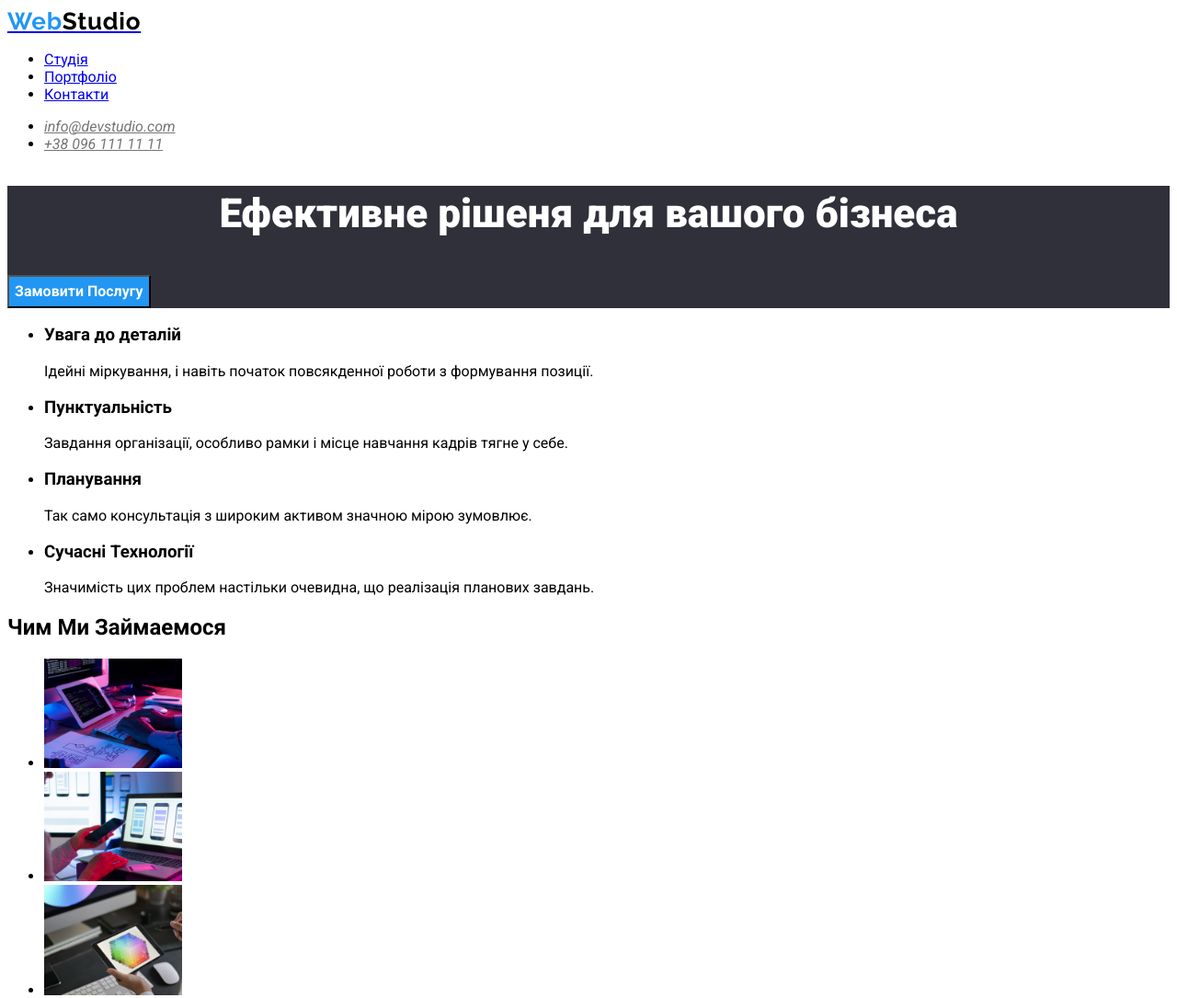
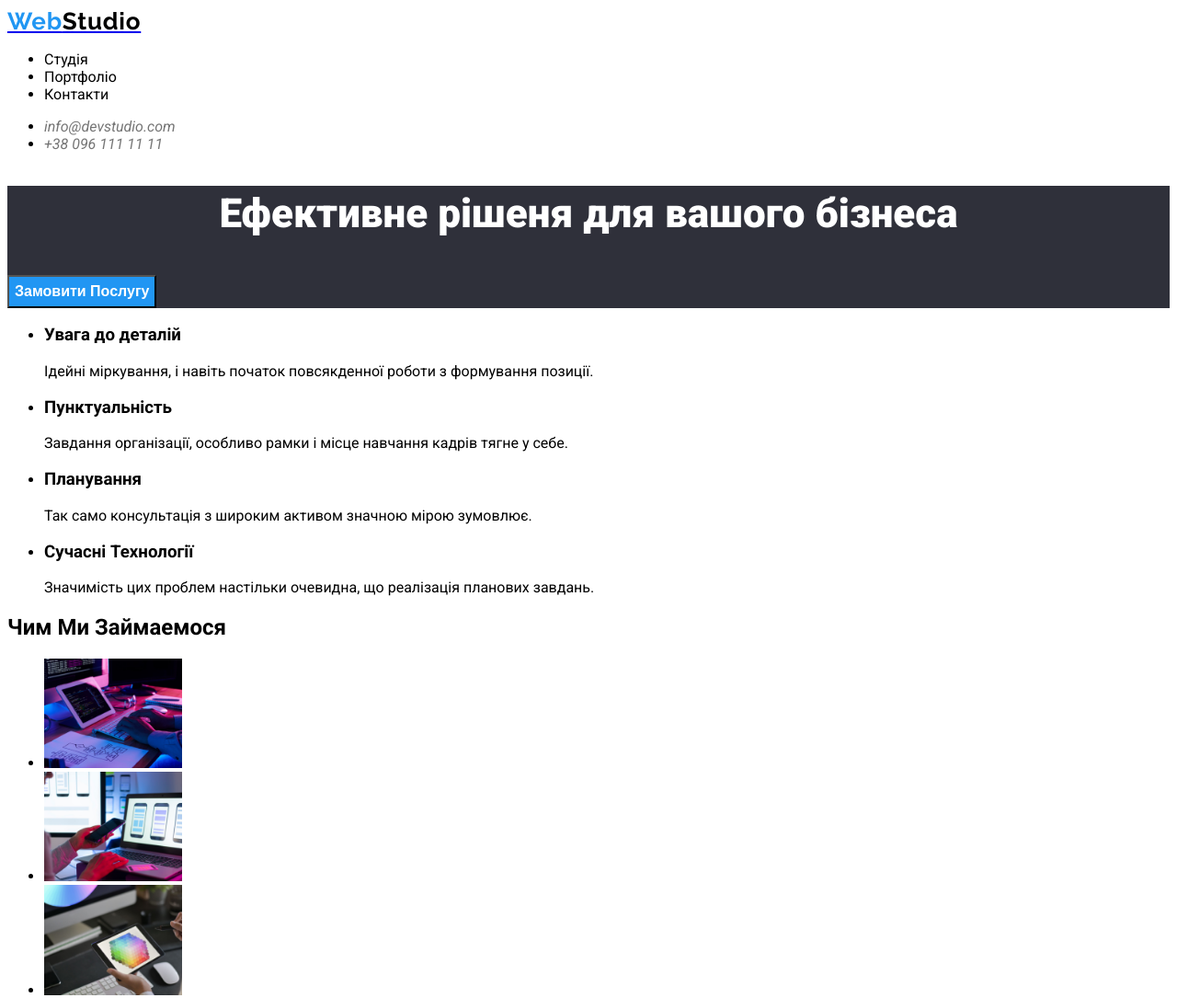
Before and after one commit to FiloVot/HomeWork, a plain HTML site: page index.html in a window 1280 px wide. Shown: the top 1085 px of the page at 92% size. Drawn offline with Linux system fonts and the light colour scheme.

Commit message:
fix fonts link

```diff
--- a/CSS/style.css
+++ b/CSS/style.css
@@ -31,23 +31,19 @@ text-align: left;
 
    .section-button{
        background-color: var(--secondary-color);
-       font-family: "Roboto", serif;
    }
 
    .section-team {
        background-color: var(--background-color);
-       font-family: "Roboto", serif;
    }
 
    .class-foter {
        background-color: var(--footer-color);
-       font-family: "Roboto", serif;
    }
 
    .servis-button {
        background-color: var(--button-color);
        color: var(--primary-color);
-       font-family: "Roboto", serif;
        font-weight: 700;
        font-size: 16px;
        line-height: 30px;
@@ -56,23 +52,16 @@ text-align: left;
 
    footer {
        color: white;
-       font-family: "Roboto", serif;
    }
 
-   .a1:hover {
+   .a1 {
        color: var(--a1-color);
-       font-family: "Roboto", serif;
-       width: 45px;
-height: 16px;
-top: 32px;
-left: 453px;
-gap: 0px;
-opacity: 0px;
+text-decoration: none;
    }
 
    .a2 {
        color: var(--a2-color);
-       font-family: "Roboto", serif;
+       text-decoration: none;
    }
    .text-h1{
     color: var(--primary-color);
--- a/index.html
+++ b/index.html
@@ -5,15 +5,15 @@
     <meta name="viewport" content="width=device-width, initial-scale=1.0" />
     <title>WebStudio</title>
     <link rel="stylesheet" href="CSS/style.css" />
-    <!-- GogleFonts -->
-    <link
-      href="https://fonts.googleapis.com/css2?family=Roboto:wght@400;500;700&family=Playfair+Display:wght@400;700&display=swap"
-      rel="stylesheet"
-    />
-    <link
-      href="https://fonts.googleapis.com/css2?family=Raleway:ital,wght@0,100..900;1,100..900&family=Roboto:ital,wght@0,100..900;1,100..900&display=swap"
-      rel="stylesheet"
-    />
+
+    <link rel="preconnect" href="https://fonts.gstatic.com" crossorigin>
+    <link rel="preconnect" href="https://fonts.googleapis.com">
+    <link href="https://fonts.googleapis.com/css2?family=Roboto:ital,wght@0,100..900;1,100..900&display=swap" rel="stylesheet">
+
+    <link rel="preconnect" href="https://fonts.gstatic.com" crossorigin>
+    <link rel="preconnect" href="https://fonts.googleapis.com">
+    <link href="https://fonts.googleapis.com/css2?family=Raleway:ital,wght@0,100..900;1,100..900&display=swap" rel="stylesheet">
+
   </head>
   <body>
     <!-- Шапка Сайту -->
```
